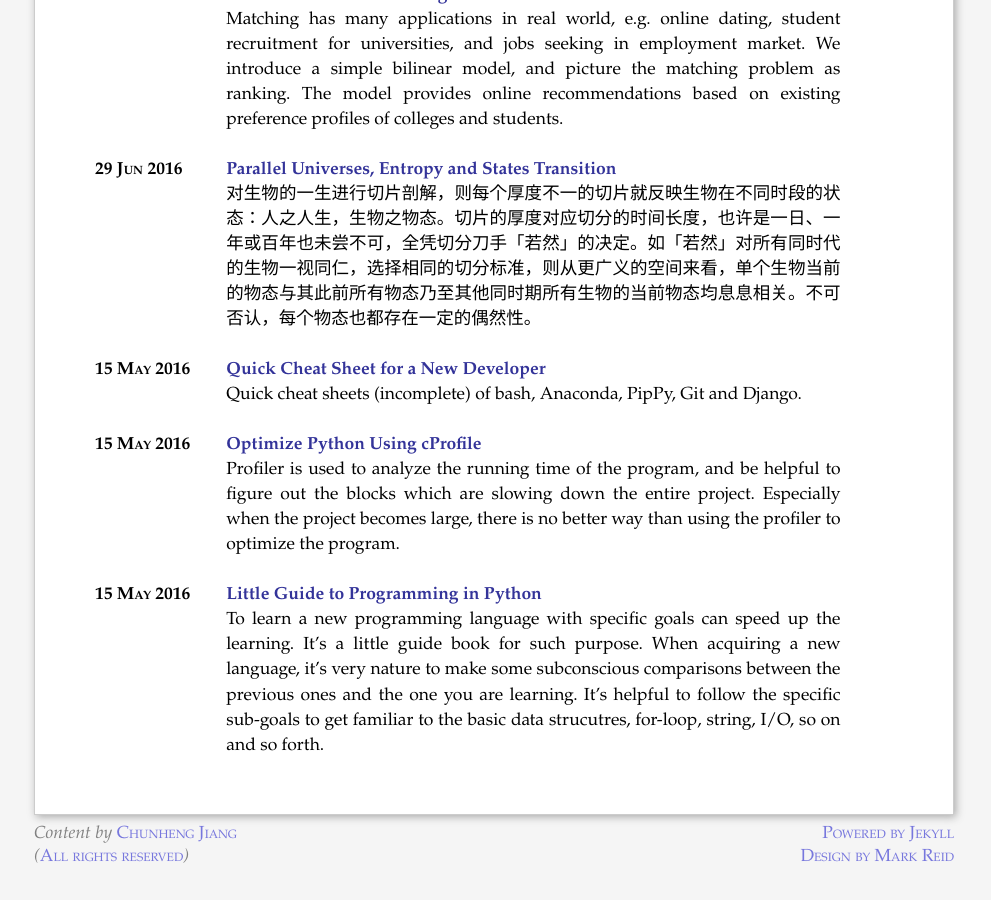
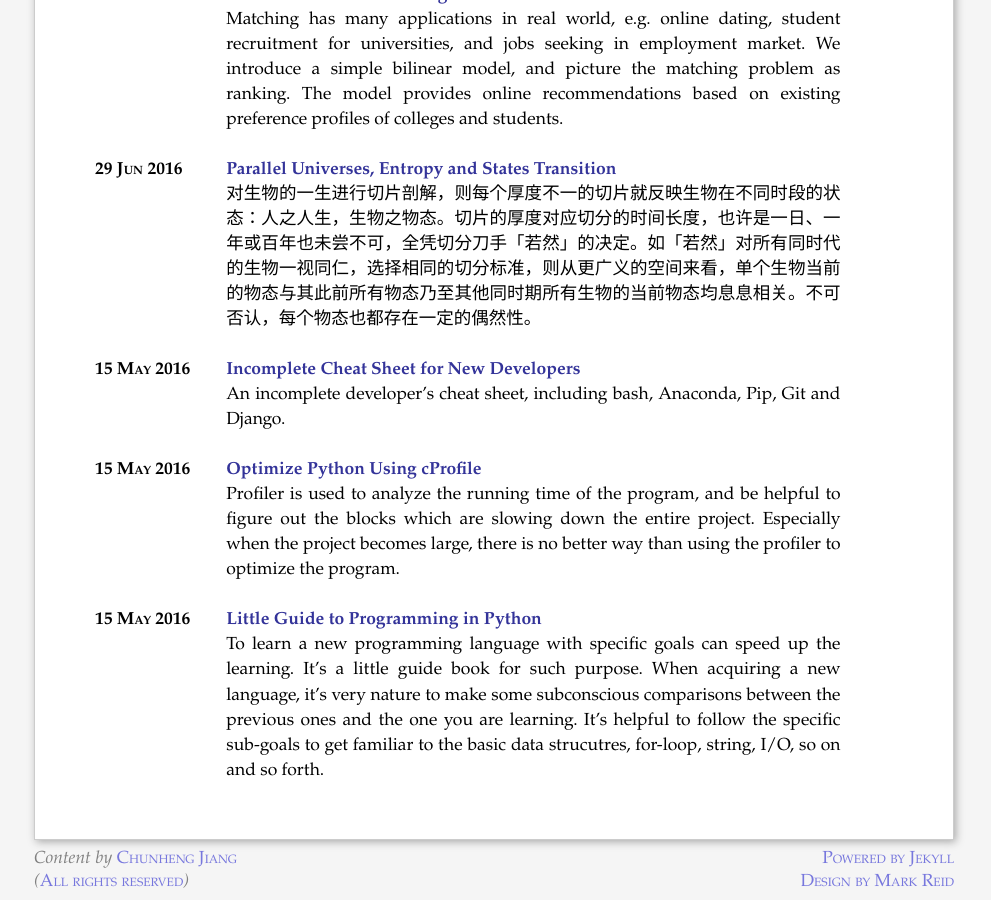
Before and after one commit to horsehour/horsehour.github.io, a Jekyll site: the page built from blog/arxiv.md, in a window 1280 px wide and 900 px high, scrolled down 2369 px. Shown: the whole window, without its empty margins (146-1137 px from the left). Built offline with Jekyll 4.4.1, drawn with Linux system fonts in a browser that asks for light colours; comment, search, counter and statistics services are not loaded; before the commit the page ends 3244 px from its top, so only the background shows below that.

Commit message:
revise some words in old posts

````diff
--- a/blog/_posts/2016-05-15-quick-cheat-sheets-develop.md
+++ b/blog/_posts/2016-05-15-quick-cheat-sheets-develop.md
@@ -1,11 +1,11 @@
 ---
 layout: blog-post
-title: "Quick Cheat Sheet for a New Developer"
+title: "Incomplete Cheat Sheet for New Developers"
 categories: Programming
 tags: [programming, environment]
 ---
 
-Quick cheat sheets (incomplete) of bash, Anaconda, PipPy, Git and Django.
+An incomplete developer's cheat sheet, including bash, Anaconda, Pip, Git and Django.
 
 # Bash
 
@@ -76,7 +76,8 @@ cat 1.txt 2.txt > 3.txt #merge files 1.txt and 2.txt and output ->  3.txt
 
 curl -O http://www.horsehour.com #crawl page
 ```
-*Note*: grep: **g**lobally search a **re**gular expression and **p**rint
+<span style="color:#ff0000"> ★ </span>
+grep: **g**lobally search a **re**gular expression and **p**rint
 
 ## Processes
 ```bash
@@ -89,7 +90,8 @@ pkill -9 -u `id -u username` # by username
 nohup java -jar horse.jar & # run processes to background
 echo $! #recent process
 ```
-*Note*: nohup: Close a terminal without killing a running process, or move running processes to background. If standard output is the terminal, it will be redirected to `nohup.out`.
+<span style="color:#ff0000"> ★ </span>
+nohup: Close a terminal without killing a running process, or move running processes to background. If standard output is the terminal, it will be redirected to `nohup.out`.
 
 ## VPN, SSH and SCP
 ```bash
@@ -197,9 +199,9 @@ svn checkout https://github.com/horsehour/reponame/trunk/foldername
 ```
 
 
-# PipPy
+# Pip
 
-`PipPy` is a package manager used to install and manage software package in python.
+`Pip` is a package manager used to install and manage software package in python.
 
 ```bash
 - pip install pkgname
````
Also changed, not shown: blog/_posts/2016-05-15-profile-opt-python.md (+1 -1 lines), 3 other files.
